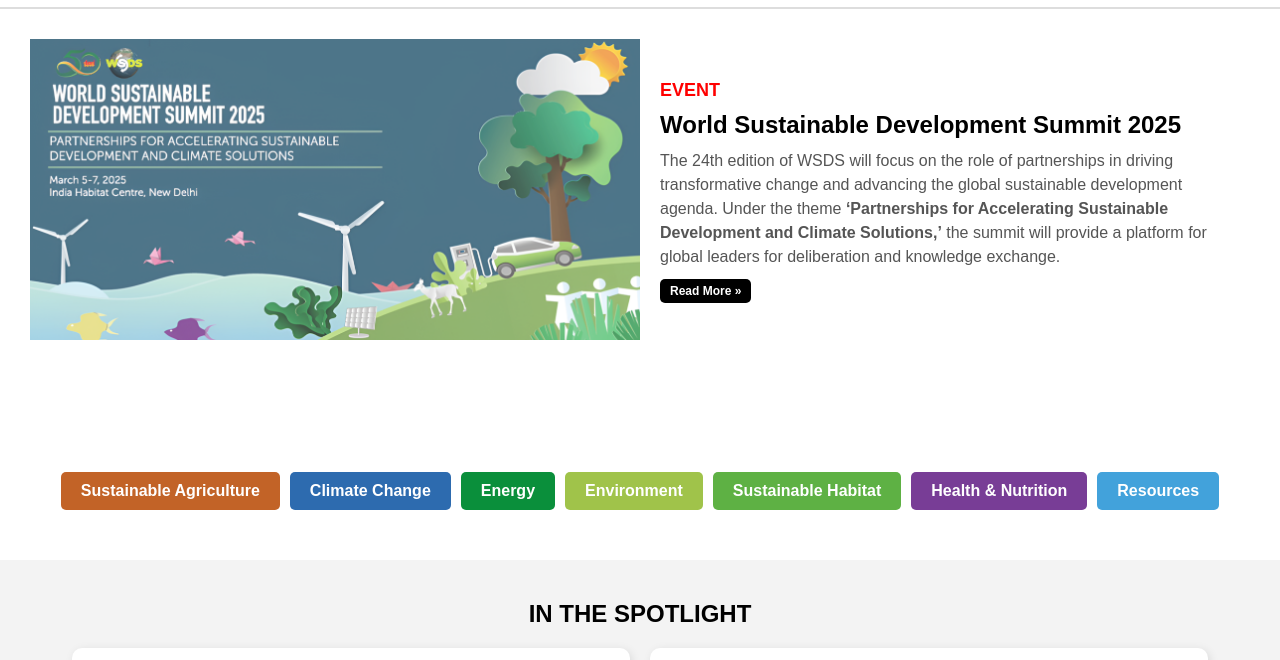
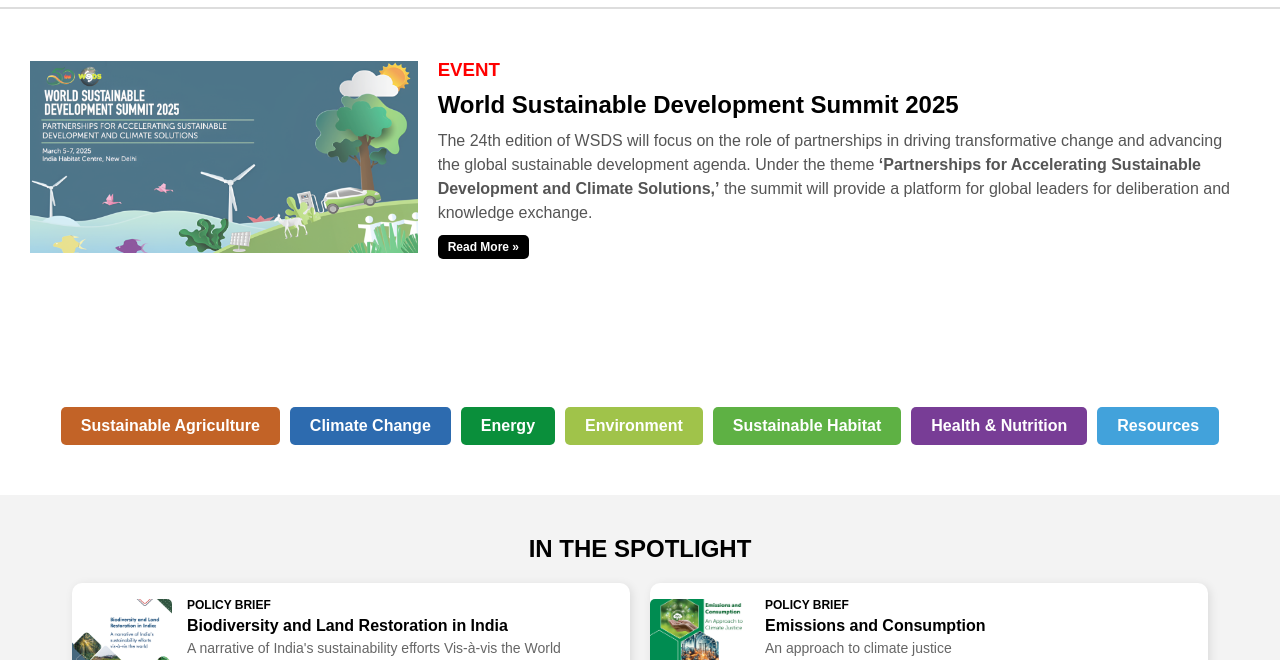
Before and after one commit to Vamshikrishna779/SDG, a plain HTML site: page terin.html in a window 1280 px wide. Shown: the part 78-738 px from the top of the page. Drawn offline with Linux system fonts and the light colour scheme.

Commit message:
Update terin.html

```diff
--- a/terin.html
+++ b/terin.html
@@ -103,22 +103,21 @@
 
         .event-details {
             padding: 20px;
-            max-width: 50%;
+            max-width: 80%;
+            text-align:left;
         }
 
         .event-details h3 {
             color: red;
-            font-size: 18px;
             font-weight: bold;
         }
 
         .event-details h2 {
-            font-size: 24px;
             margin: 10px 0;
         }
 
         .event-details p {
-            font-size: 16px;
+
             color: #555;
             line-height: 1.5;
         }
```
